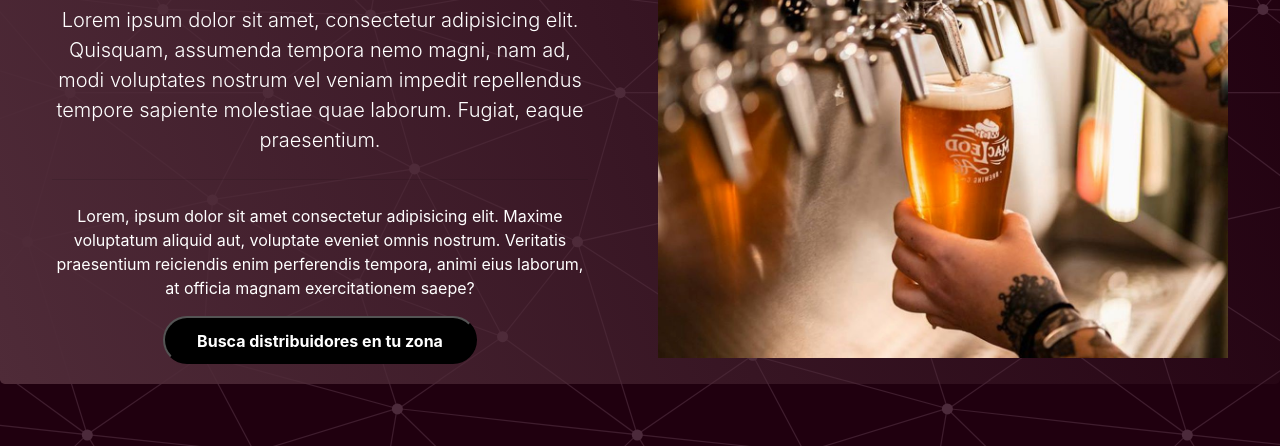
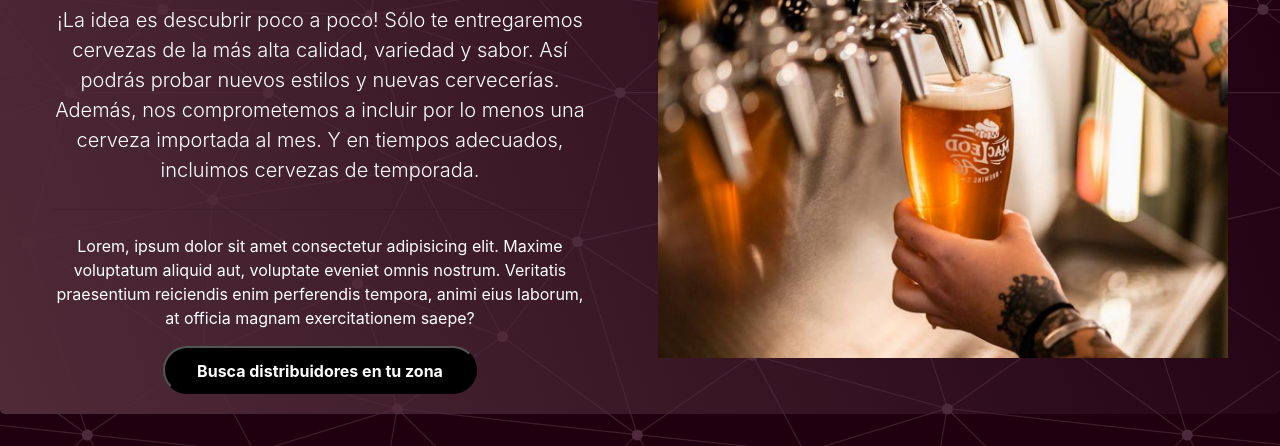
Before and after one commit to Amazingdann/amazingdann.github.io, a plain HTML site: page index.html in a window 1280 px wide. Shown: the part 170-616 px from the top of the page. Drawn offline with nearby package versions, Linux system fonts and the light colour scheme; files whose address does not match are found by name.

Commit message:
jumbotron cervezas a tu casa
modificación del texto en jumbotron

```diff
--- a/index.html
+++ b/index.html
@@ -51,7 +51,7 @@
     <div class="jumbotron jumbotron-formato grid-container">
         <div class="item1">
             <h1 class="display-4 texto">PIDE TU CHELA</h1>
-            <p class="lead">Lorem ipsum dolor sit amet, consectetur adipisicing elit. Quisquam, assumenda tempora nemo magni, nam ad, modi voluptates nostrum vel veniam impedit repellendus tempore sapiente molestiae quae laborum. Fugiat, eaque praesentium.</p>
+            <p class="lead"> ¡La idea es descubrir poco a poco! Sólo te entregaremos cervezas de la más alta calidad, variedad y sabor. Así podrás probar nuevos estilos y nuevas cervecerías. Además, nos comprometemos a incluir por lo menos una cerveza importada al mes. Y en tiempos adecuados, incluimos cervezas de temporada.</p>
             <hr class="my-4">
             <p>Lorem, ipsum dolor sit amet consectetur adipisicing elit. Maxime voluptatum aliquid aut, voluptate eveniet omnis nostrum. Veritatis praesentium reiciendis enim perferendis tempora, animi eius laborum, at officia magnam exercitationem saepe?</p>
             <button class="button-black-hire" href="#" role="button">Busca distribuidores en tu zona</button>
```
